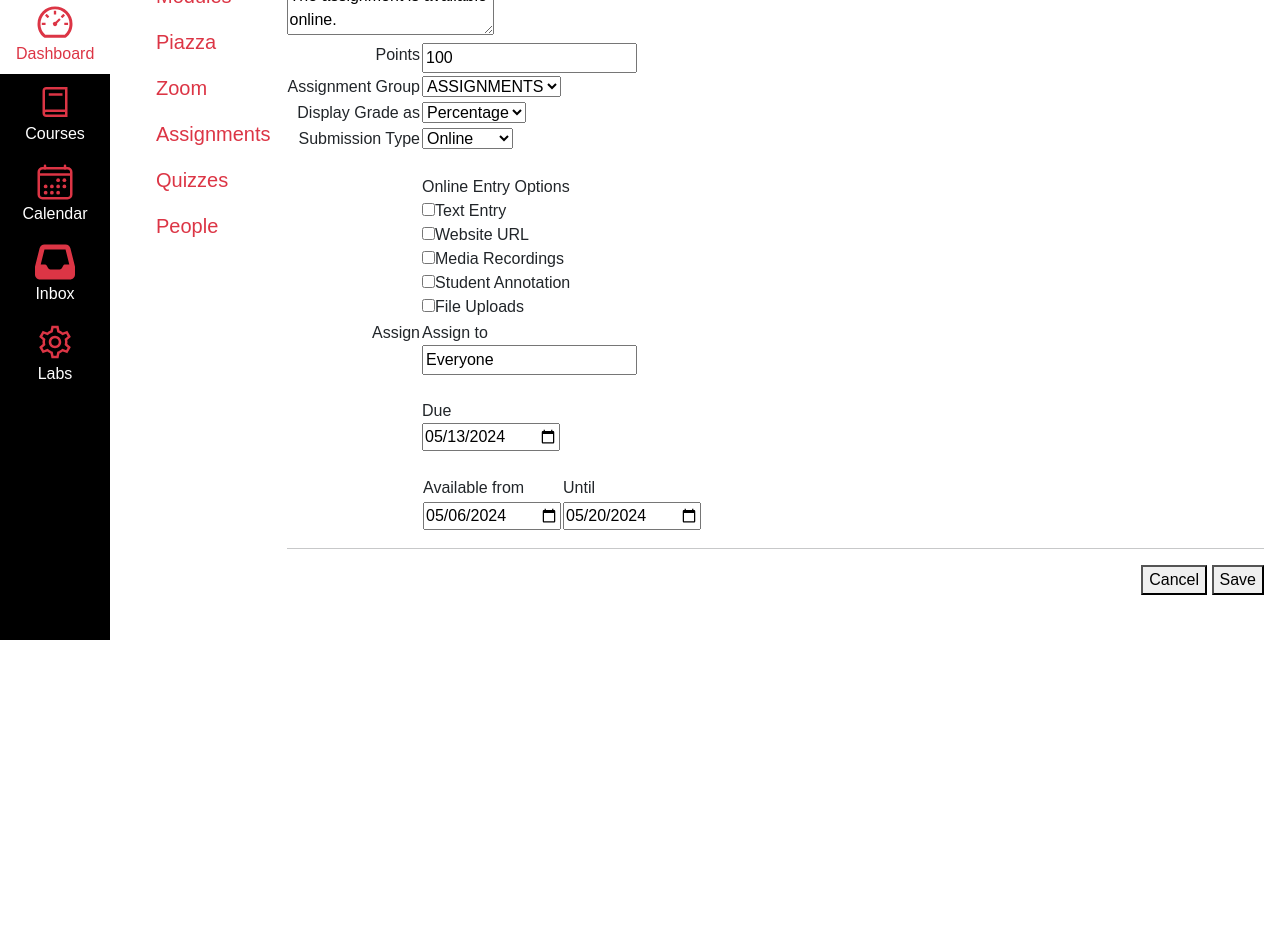
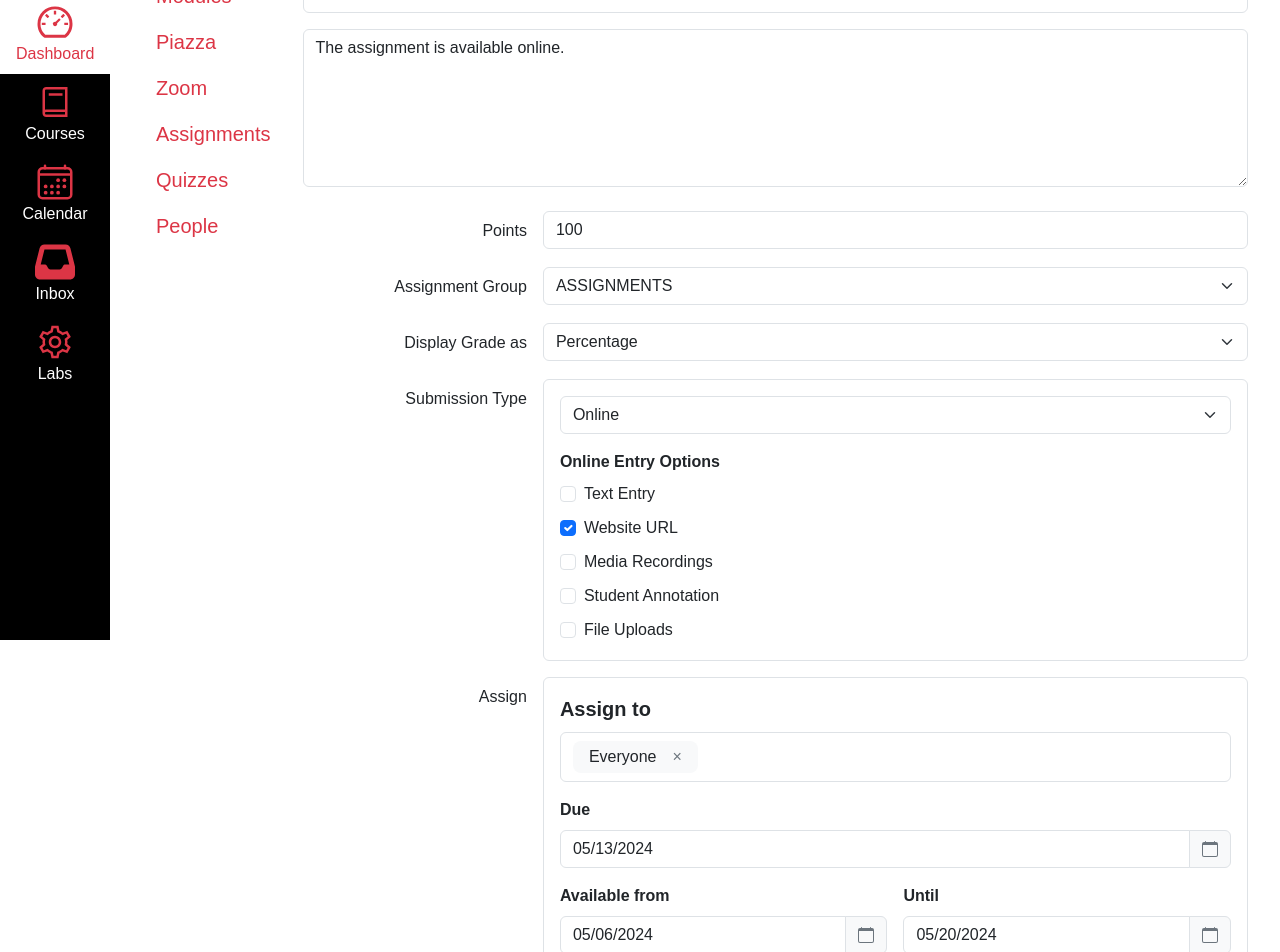
Before and after one commit to karynayen/kanbas-next-js, a Next.js app: page /Courses/1234/Assignments/123 in a window 1280 px wide. Shown: the part 160-1112 px from the top of the page. Before the commit the page ends 800 px from the top, so only its background shows below. Built offline with nearby package versions, Linux system fonts and the light colour scheme.

Commit message:
assignment editor

```diff
--- a/app/(Kambaz)/Courses/[cid]/Assignments/[aid]/page.tsx
+++ b/app/(Kambaz)/Courses/[cid]/Assignments/[aid]/page.tsx
@@ -1,110 +1,129 @@
 "use client";
+
+import { Form, Row, Col, Button, InputGroup } from "react-bootstrap";
+import { BsCalendar } from "react-icons/bs";
 
 export default function AssignmentEditor() {
   return (
-      <div id="wd-assignments-editor">
-        <label htmlFor="wd-name">Assignment Name</label>
-        <input id="wd-name" defaultValue="A1 - ENV + HTML" /><br /><br />
-        <textarea id="wd-description" defaultValue="The assignment is available online."></textarea>
-        <br />
-        <table>
-          <tbody>
-            <tr>
-              <td align="right" valign="top">
-                <label htmlFor="wd-points">Points</label>
-              </td>
-              <td>
-                <input id="wd-points" type="number" defaultValue={100} />
-              </td>
-            </tr>
-            <tr>
-              <td align="right" valign="top">
-                <label htmlFor="wd-group">Assignment Group</label>
-              </td>
-              <td>
-                <select id="wd-group" defaultValue="ASSIGNMENTS">
+    <div id="wd-assignments-editor" className="p-3">
+      <Form>
+        <Form.Group className="mb-3" controlId="wd-name">
+          <Form.Label>Assignment Name</Form.Label>
+          <Form.Control type="text" defaultValue="A1 - ENV + HTML" />
+        </Form.Group>
+
+        <Form.Group className="mb-4" controlId="wd-description">
+          <Form.Control
+            as="textarea"
+            rows={6}
+            defaultValue="The assignment is available online."
+          />
+        </Form.Group>
+
+        <Row className="g-3 align-items-start">
+          <Col md={3} className="text-md-end">
+            <Form.Label className="mt-2">Points</Form.Label>
+          </Col>
+          <Col md={9}>
+            <Form.Control id="wd-points" type="number" defaultValue={100} className="w-100" />
+          </Col>
+
+          <Col md={3} className="text-md-end">
+            <Form.Label className="mt-2">Assignment Group</Form.Label>
+          </Col>
+          <Col md={9}>
+            <Form.Select id="wd-group" defaultValue="ASSIGNMENTS" className="w-100">
               <option value="ASSIGNMENTS">ASSIGNMENTS</option>
               <option value="QUIZZES">QUIZZES</option>
               <option value="EXAMS">EXAMS</option>
               <option value="PROJECTS">PROJECTS</option>
-                </select>
-              </td>
-            </tr>
-            <tr>
-              <td align="right" valign="top">
-                <label htmlFor="wd-display-grade-as">Display Grade as</label>
-              </td>
-              <td>
-                <select id="wd-display-grade-as" defaultValue="PERCENTAGE">
+            </Form.Select>
+          </Col>
+
+          <Col md={3} className="text-md-end">
+            <Form.Label className="mt-2">Display Grade as</Form.Label>
+          </Col>
+          <Col md={9}>
+            <Form.Select id="wd-display-grade-as" defaultValue="PERCENTAGE" className="w-100">
               <option value="PERCENTAGE">Percentage</option>
               <option value="DECIMAL">Decimal</option>
-                </select>
-              </td>
-            </tr>
-            <tr>
-              <td align="right" valign="top">
-                <label htmlFor="wd-submission-type">Submission Type</label>
-              </td>
-              <td>
-                <select id="wd-submission-type" defaultValue="ONLINE">
+            </Form.Select>
+          </Col>
+
+          <Col md={3} className="text-md-end">
+            <Form.Label className="mt-2">Submission Type</Form.Label>
+          </Col>
+          <Col md={9}>
+            <div className="border rounded p-3">
+              <Form.Select id="wd-submission-type" defaultValue="ONLINE" className="mb-3 w-100">
                 <option value="ONLINE">Online</option>
                 <option value="INPERSON">In Person</option>
-                </select>
-                <br /><br />
-                <label>Online Entry Options</label><br />
-                <input type="checkbox" name="wd-online-entry-options" id="wd-text-entry" />
-                <label htmlFor="wd-text-entry">Text Entry</label><br />
-                <input type="checkbox" name="wd-online-entry-options" id="wd-website-url" />
-                <label htmlFor="wd-website-url">Website URL</label><br />
-                <input type="checkbox" name="wd-online-entry-options" id="wd-media-recordings" />
-                <label htmlFor="wd-media-recordings">Media Recordings</label><br />
-                <input type="checkbox" name="wd-online-entry-options" id="wd-student-annotation" />
-                <label htmlFor="wd-student-annotation">Student Annotation</label><br />
-                <input type="checkbox" name="wd-online-entry-options" id="wd-file-upload" />
-                <label htmlFor="wd-file-upload">File Uploads</label><br />
-              </td>
-            </tr>
-            <tr>
-              <td align="right" valign="top">
-                <label htmlFor="wd-assign">Assign</label>
-              </td>
-              <td>
-                <label htmlFor="wd-assign-to">Assign to</label>
-                <br />
-                <input id="wd-assign-to" defaultValue="Everyone" />
-                <br /> <br />
-                <label htmlFor="wd-due-date">Due</label>
-                <br />
-                <input type="date" defaultValue="2024-05-13" id="wd-due-date" />
-                <br /> <br />
-                <table>
-                  <tbody>
-                    <tr>
-                      <td align="left">
-                        <label htmlFor="wd-available-from">Available from</label>
-                      </td>
-                      <td align="left">
-                        <label htmlFor="wd-available-until">Until</label>
-                      </td>
-                    </tr>
-                    <tr>
-                      <td align="left">
-                        <input type="date" defaultValue="2024-05-06" id="wd-available-from" />
-                      </td>
-                      <td align="left">
-                        <input type="date" defaultValue="2024-05-20" id="wd-available-until" />
-                      </td>
-                    </tr>
-                  </tbody>
-                </table>
-              </td>
-            </tr>
-          </tbody>
-        </table>
+              </Form.Select>
+
+              <div className="mb-2 fw-semibold">Online Entry Options</div>
+              <div className="d-flex flex-column gap-2">
+                <Form.Check id="wd-text-entry" type="checkbox" label="Text Entry" />
+                <Form.Check id="wd-website-url" type="checkbox" label="Website URL" defaultChecked />
+                <Form.Check id="wd-media-recordings" type="checkbox" label="Media Recordings" />
+                <Form.Check id="wd-student-annotation" type="checkbox" label="Student Annotation" />
+                <Form.Check id="wd-file-upload" type="checkbox" label="File Uploads" />
+              </div>
+            </div>
+          </Col>
+
+          <Col md={3} className="text-md-end">
+            <Form.Label className="mt-2">Assign</Form.Label>
+          </Col>
+          <Col md={9}>
+            <div className="border rounded p-3">
+              <Form.Group className="mb-3" controlId="wd-assign-to">
+                <Form.Label className="fw-bold fs-5">Assign to</Form.Label>
+                <div className="form-control d-flex align-items-center py-2">
+                  <span className="bg-light rounded-3 px-3 py-1 d-inline-flex align-items-center">
+                    <span className="me-3">Everyone</span>
+                    <span className="text-secondary">×</span>
+                  </span>
+                </div>
+              </Form.Group>
+
+              <Form.Group className="mb-3" controlId="wd-due-date">
+                <Form.Label className="fw-semibold">Due</Form.Label>
+                <InputGroup>
+                  <Form.Control type="date" defaultValue="2024-05-13" />
+                  <InputGroup.Text className="bg-light"><BsCalendar className="text-secondary" /></InputGroup.Text>
+                </InputGroup>
+              </Form.Group>
+
+              <Row className="g-3">
+                <Col md={6}>
+                  <Form.Group controlId="wd-available-from">
+                    <Form.Label className="fw-semibold">Available from</Form.Label>
+                    <InputGroup>
+                      <Form.Control type="date" defaultValue="2024-05-06" />
+                      <InputGroup.Text className="bg-light"><BsCalendar className="text-secondary" /></InputGroup.Text>
+                    </InputGroup>
+                  </Form.Group>
+                </Col>
+                <Col md={6}>
+                  <Form.Group controlId="wd-available-until">
+                    <Form.Label className="fw-semibold">Until</Form.Label>
+                    <InputGroup>
+                      <Form.Control type="date" defaultValue="2024-05-20" />
+                      <InputGroup.Text className="bg-light"><BsCalendar className="text-secondary" /></InputGroup.Text>
+                    </InputGroup>
+                  </Form.Group>
+                </Col>
+              </Row>
+            </div>
+          </Col>
+        </Row>
+
         <hr />
-        <div style={{ textAlign: 'right' }}>
-          <button id="wd-cancel">Cancel</button> <button id="wd-save">Save</button>
+        <div className="text-end">
+          <Button id="wd-cancel" variant="secondary" className="me-2">Cancel</Button>
+          <Button id="wd-save" variant="danger">Save</Button>
         </div>
+      </Form>
     </div>
   );
 }
--- a/app/(Kambaz)/styles.css
+++ b/app/(Kambaz)/styles.css
@@ -41,9 +41,9 @@ body * {
 }
 
 .wd-assignments-header {
-  background-color: #e9ecef; /* darker gray than .bg-secondary used */
+  background-color: #e9ecef;
   border: 1px solid rgba(0,0,0,0.1);
-  border-bottom: none; /* flush with first white item */
+  border-bottom: none;
 }
 
 .wd-header-pill {
@@ -51,12 +51,15 @@ body * {
   border-color: rgba(0,0,0,0.1) !important;
 }
 
-.wd-header-action {
-  border-color: #cfd4d8 !important; /* slightly darker border */
-  border-radius: 0.25rem !important; /* reduce rounding */
+/* Hide native date picker icons inside the assignment editor so only the appended icon shows */
+#wd-assignments-editor input[type="date"]::-webkit-calendar-picker-indicator {
+  display: none;
+}
+#wd-assignments-editor input[type="date"] {
+  appearance: none;
+  -webkit-appearance: none;
 }
 
-/* Lighter borders just for assignment rows */
 .wd-assignment-list-item {
   --bs-list-group-border-color: #e6e9ec;
 }
```
Lines whose indentation alone changed are shown as unchanged.
